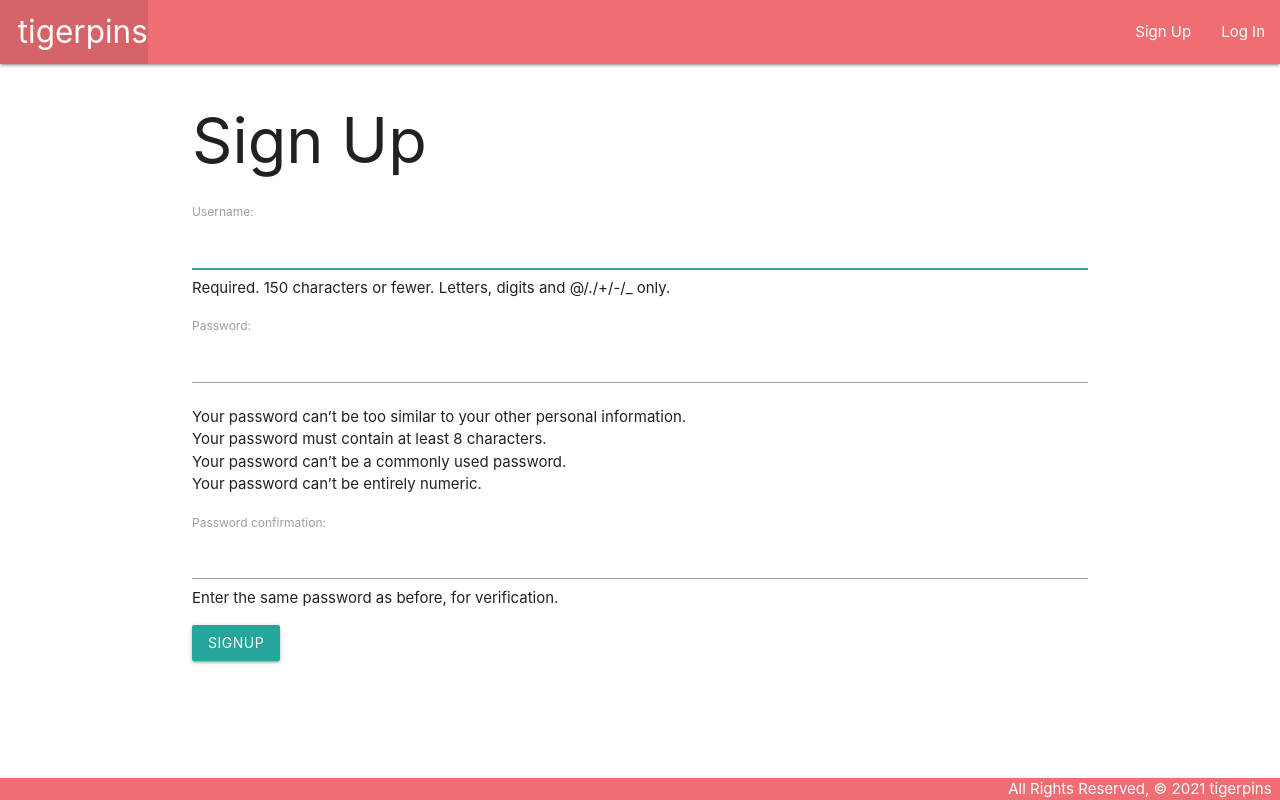
After one commit to alexmcdermid/tigerpins, a Django app: page /accounts/signup/ in a window 1280 px wide. The commit adds this page. Run offline with Django 3.2, Linux system fonts and the light colour scheme.

Commit message:
done login/logout functionality

```diff
--- a/tigerpins/mainapp/templates/base.html
+++ b/tigerpins/mainapp/templates/base.html
@@ -19,7 +19,12 @@
           <li><a href="/" class="left brand-logo">&nbsp;&nbsp;tigerpins</a></li>
         </ul>
         <ul class="right">
-         <li><a href='/something'>something</a></li>
+            {% if user.is_authenticated %}
+            <li><a href="{% url 'logout' %}">Log Out</a></li>
+            {% else %}
+            <li><a href="{% url 'signup' %}">Sign Up</a></li>
+            <li><a href="{% url 'login' %}">Log In</a></li>
+            {% endif %}
         </ul>
       </div>
     </nav>
--- /dev/null
+++ b/tigerpins/mainapp/templates/registration/signup.html
@@ -0,0 +1,12 @@
+{% extends 'base.html' %}
+{% block content %}
+<h1>Sign Up</h1>
+{% if error_message %}<p class="red-text">{{ error_message }}</p>{% endif %}
+
+<!-- Add the login form -->
+<form method="post" action="{% url 'signup' %}">
+  {% csrf_token %}
+  {{ form.as_p }}
+  <input type="submit" class="btn" value="signup">
+</form>
+{% endblock %}
--- a/tigerpins/mainapp/urls.py
+++ b/tigerpins/mainapp/urls.py
@@ -3,4 +3,5 @@ from . import views
 
 urlpatterns = [
     path('', views.home, name='home'),
+    path('accounts/signup/', views.signup, name='signup'),
 ]
--- a/tigerpins/mainapp/views.py
+++ b/tigerpins/mainapp/views.py
@@ -1,5 +1,30 @@
-from django.shortcuts import render,redirect
+from django.shortcuts import redirect, render
+from django.views.generic.edit import CreateView, UpdateView, DeleteView
+from django.views.generic import ListView, DetailView
+from django.contrib.auth import login
+from django.contrib.auth.forms import UserCreationForm
+from django.contrib.auth.decorators import login_required
+from django.contrib.auth.mixins import LoginRequiredMixin
 
 # Create your views here.
 def home(request):
   return render(request, 'home.html')
+
+def signup(request):
+  error_message = ''
+  if request.method == 'POST':
+    # This is how to create a 'user' form object
+    # that includes the data from the browser
+    form = UserCreationForm(request.POST)
+    if form.is_valid():
+      # This will add the user to the database
+      user = form.save()
+      # This is how we log a user in via code
+      login(request, user)
+      return redirect('home')
+    else:
+      error_message = 'Invalid sign up - try again'
+  # A bad POST or a GET request, so render signup.html with an empty form
+  form = UserCreationForm()
+  context = {'form': form, 'error_message': error_message}
+  return render(request, 'registration/signup.html', context)
--- a/tigerpins/tigerpins/urls.py
+++ b/tigerpins/tigerpins/urls.py
@@ -19,5 +19,5 @@ from django.urls import path,include
 urlpatterns = [
     path('admin/', admin.site.urls),
     path('', include('mainapp.urls')),
-
+    path('accounts/', include('django.contrib.auth.urls')),
 ]
```
Also changed, not shown: tigerpins/mainapp/templates/registration/login.html (added, +12 -0 lines), tigerpins/tigerpins/settings.py (+7 -0 lines).
